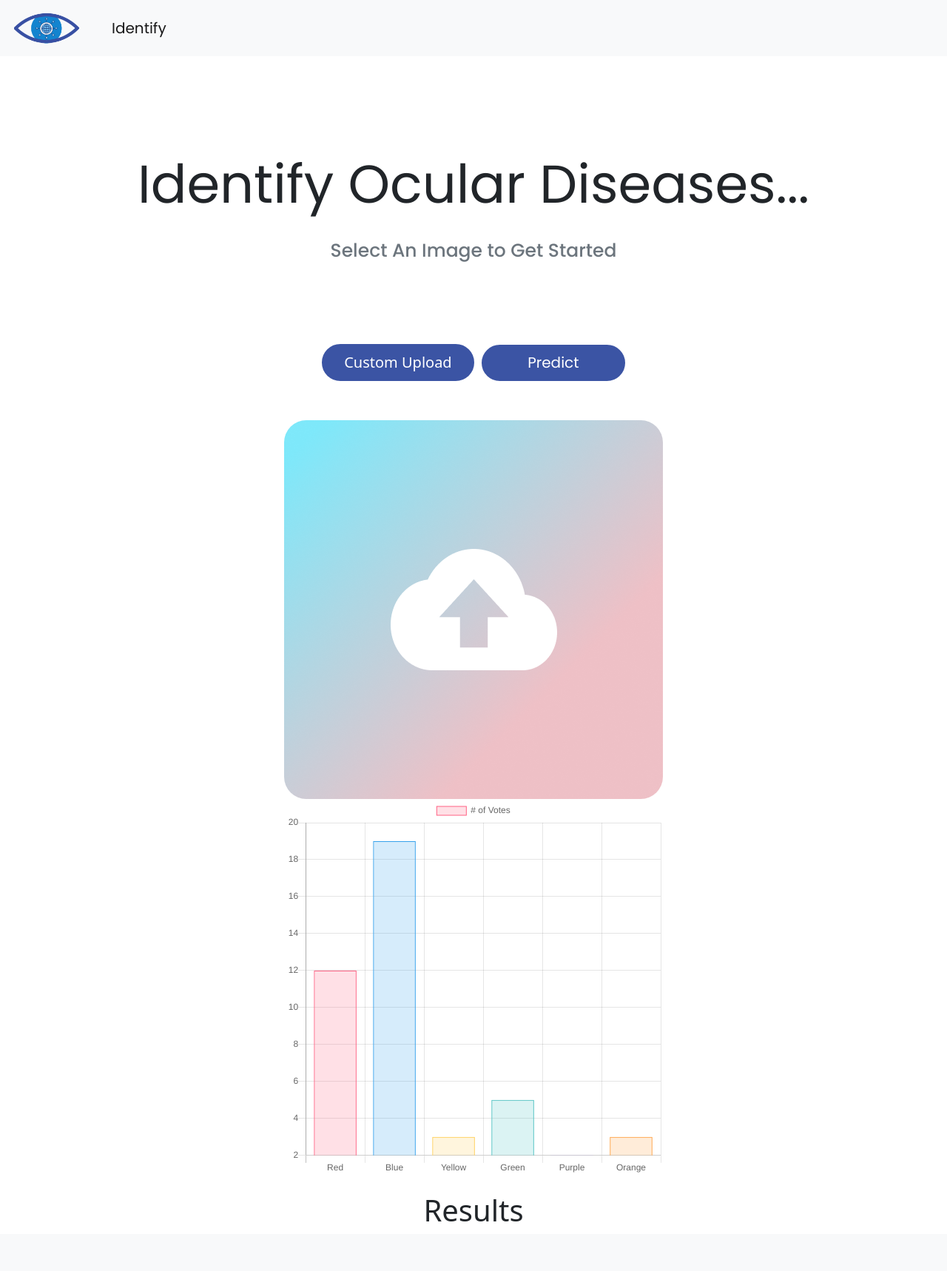
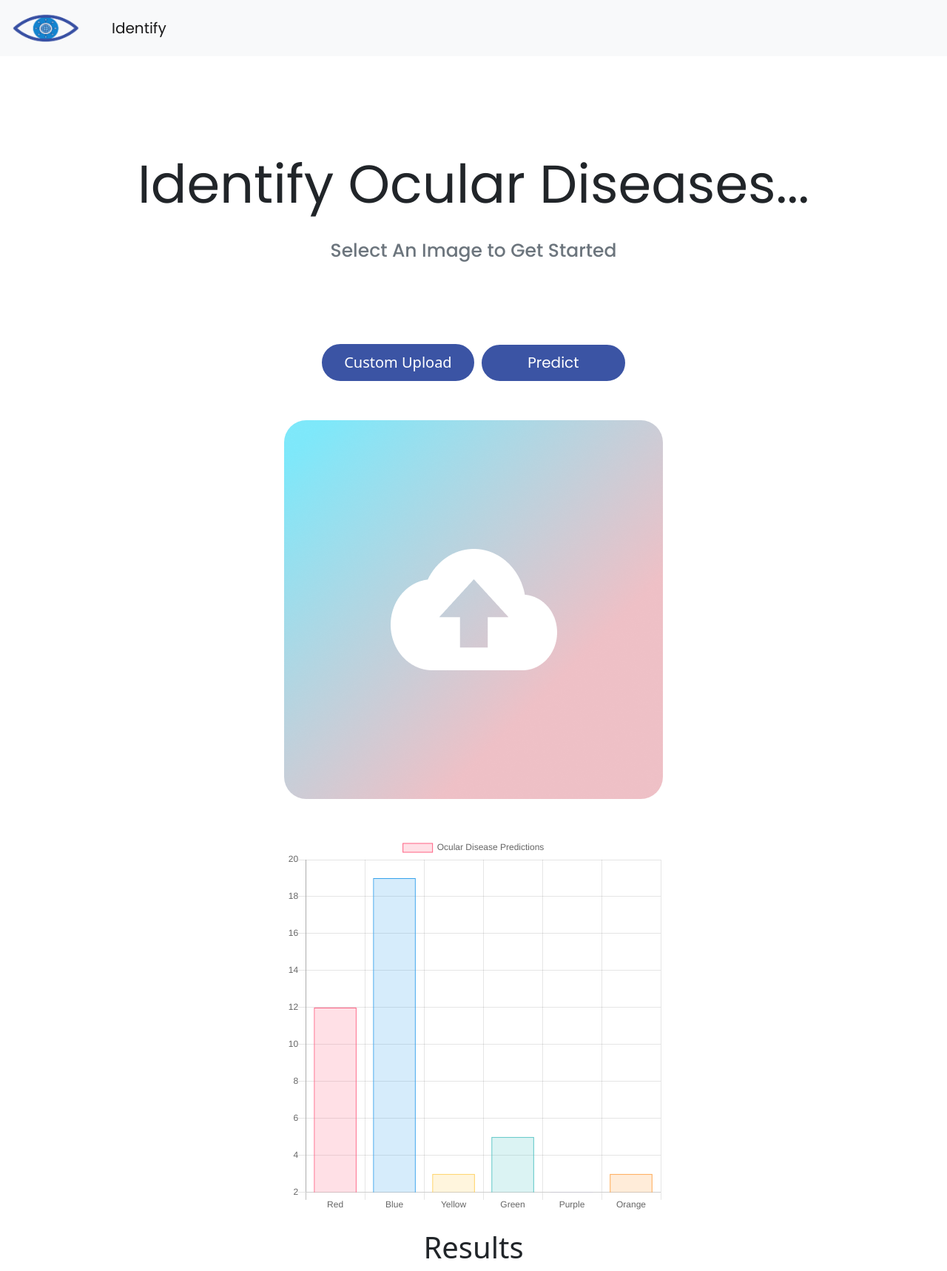
Before and after one commit to mohas1203/Theia, a Flask app: page /Identify in a window 1280 px wide. Shown: the whole page at 74% size. Before the commit the page ends 1651 px from the top, so only its background shows below. Run offline with Flask 2, Linux system fonts and the light colour scheme.

Commit message:
minor changes to styling and also added new logo

```diff
--- a/static/styles/style.css
+++ b/static/styles/style.css
@@ -150,6 +150,10 @@ body {
     margin-top: 10px;
 }
 
+#chartDiv{
+    margin-top: 50px;
+}
+
 /* Animations */
 .fade-Up {
     animation: fadeUp 3s;
--- a/templates/identify.html
+++ b/templates/identify.html
@@ -18,7 +18,7 @@
         <input type="file" id="file-field" onchange="previewImage(event)" class="title" hidden>
     </div>
     <img src="{{ url_for('static', filename='images/upload.png')}}" id="image-field" crossorigin="anonymous" width="512px" height="512px" alt="Image Preview">
-    <div>
+    <div id="chartDiv">
         <canvas id="myChart" width="400" height="400"></canvas>
     </div>
 </div>
@@ -38,7 +38,7 @@ var myBarChart = new Chart(ctx, {
     data: {
         labels: ['Red', 'Blue', 'Yellow', 'Green', 'Purple', 'Orange'],
         datasets: [{
-            label: '# of Votes',
+            label: 'Ocular Disease Predictions',
             data: [12, 19, 3, 5, 2, 3],
             backgroundColor: [
                 'rgba(255, 99, 132, 0.2)',
@@ -62,5 +62,4 @@ var myBarChart = new Chart(ctx, {
     options: {}
 });
 </script>
-
 {% endblock %}
```
Also changed, not shown: static/images/theia.png, 1 other file.
